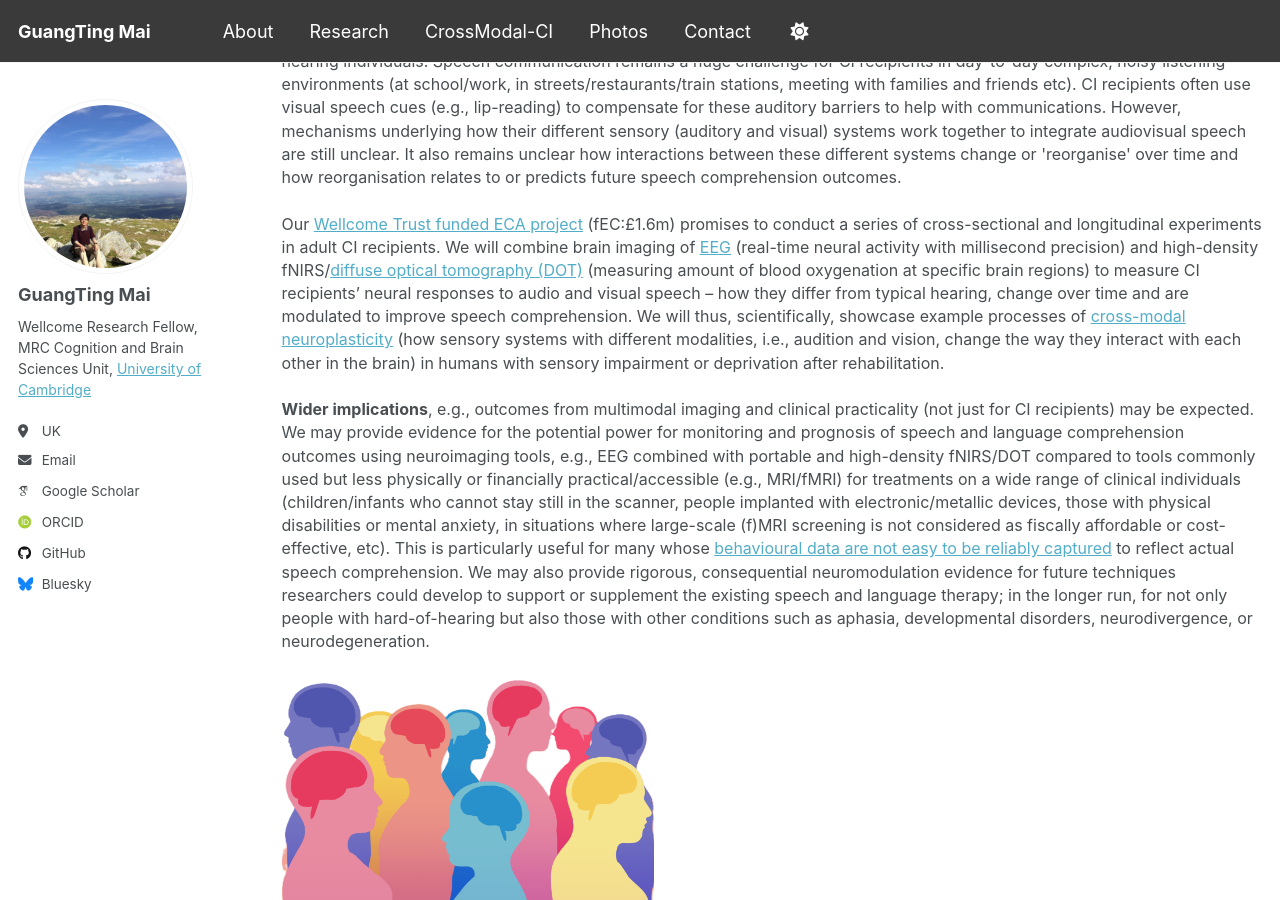
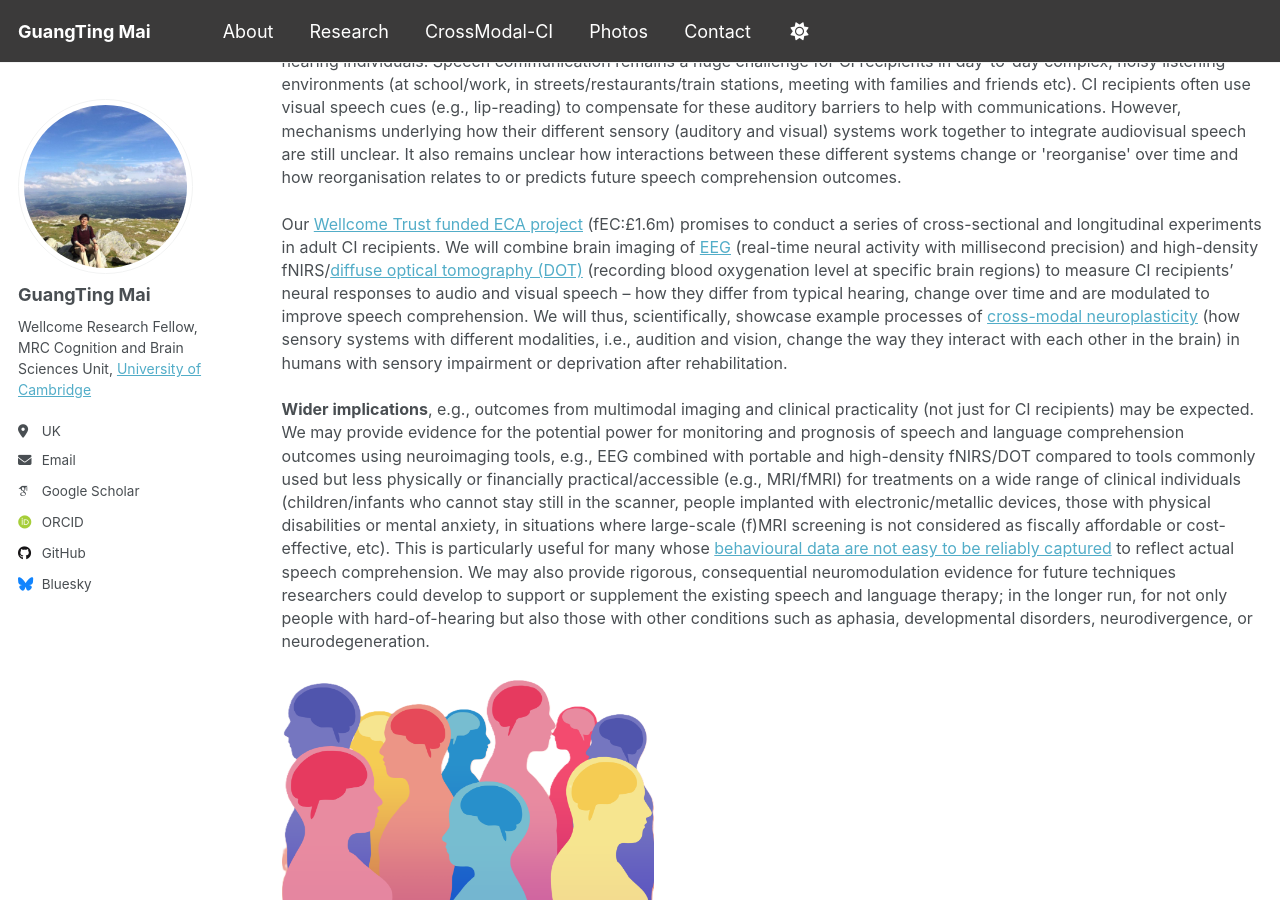
Before and after one commit to guangtingmai/guangtingmai.github.io, a Jekyll site: the page built from _pages/crossmodal-ci.html, in a window 1280 px wide and 900 px high, scrolled down 424 px. Built offline with Jekyll 4.4.1, drawn with Linux system fonts in a browser that asks for light colours; some web fonts are replaced.

Commit message:
Update crossmodal-ci.html

```diff
--- a/_pages/crossmodal-ci.html
+++ b/_pages/crossmodal-ci.html
@@ -21,8 +21,8 @@ author_profile: true
 <p><span style="font-size: 12pt;line-height: 1.45;display: block;margin-bottom: 0.14vh">Our <a href="https://wellcome.org/research-funding/funding-portfolio/funded-grants?f%5B0%5D=funding_scheme_grants_awarded%3AEarly-Career%20Awards">
   Wellcome Trust funded ECA project</a> (fEC:£1.6m) promises to conduct a series of cross-sectional and longitudinal experiments in adult CI
   recipients. We will combine brain imaging of <a href="https://en.wikipedia.org/wiki/Electroencephalography">EEG</a> (real-time neural activity with
-  millisecond precision) and high-density fNIRS/<a href="https://www.nature.com/articles/pr2017107">diffuse optical tomography (DOT)</a> (measuring amount
-  of blood oxygenation at specific brain regions) to measure CI recipients’ neural responses to audio and visual speech – how they differ from typical hearing,
+  millisecond precision) and high-density fNIRS/<a href="https://www.nature.com/articles/pr2017107">diffuse optical tomography (DOT)</a> (recording
+  blood oxygenation level at specific brain regions) to measure CI recipients’ neural responses to audio and visual speech – how they differ from typical hearing,
   change over time and are modulated to improve speech comprehension. We will thus, scientifically, showcase example processes of
   <a href="https://en.wikipedia.org/wiki/Cross_modal_plasticity">cross-modal neuroplasticity</a> (how sensory systems with different modalities, i.e.,
   audition and vision, change the way they interact with each other in the brain) in humans with sensory impairment or deprivation after rehabilitation.
```
